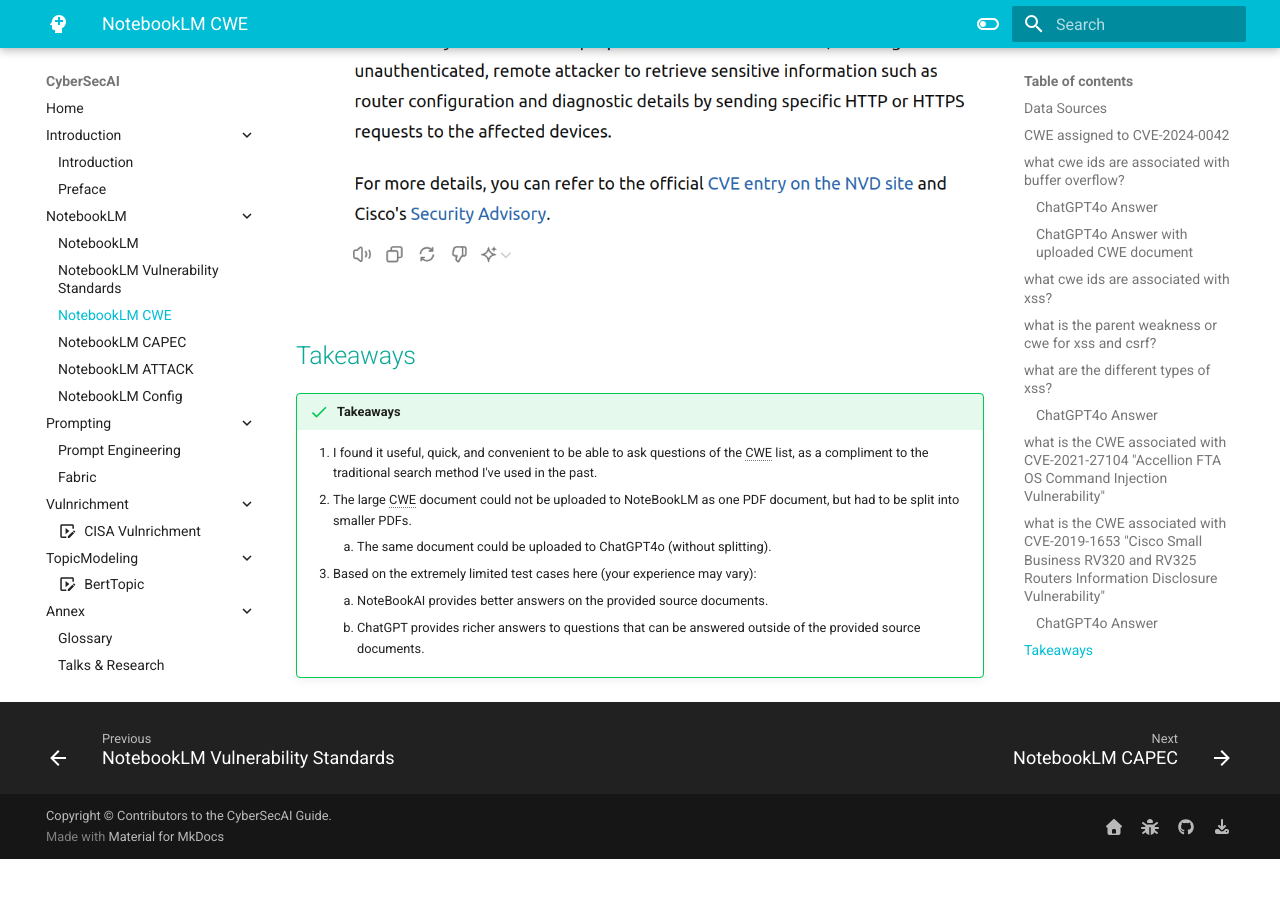
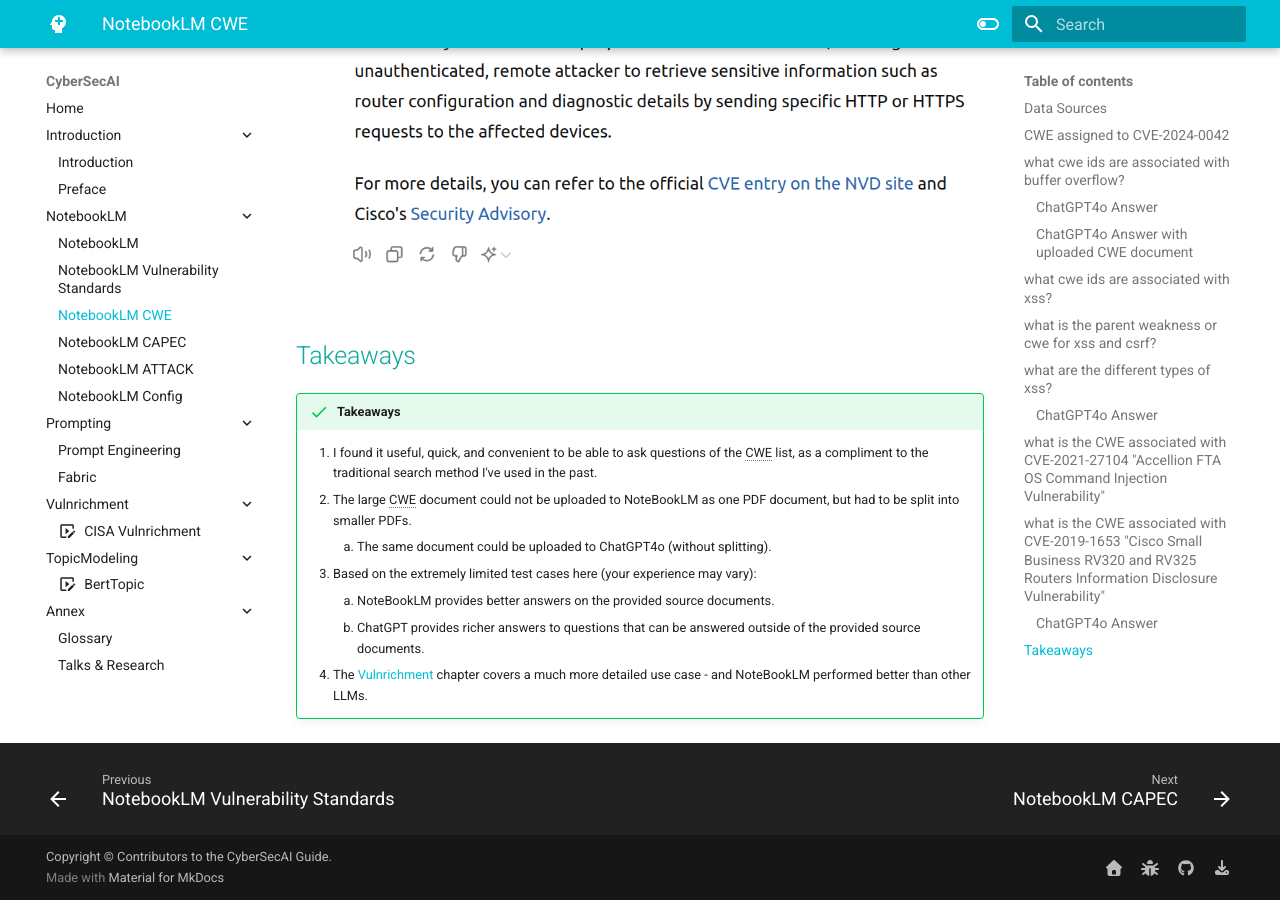
Before and after one commit to CyberSecAI/CyberSecAI.github.io, an MkDocs documentation site: the page built from docs/NotebookLM/NotebookLM_Cwe.md, in a window 1280 px wide and 900 px high, scrolled down 9787 px. Built offline with MkDocs 1.6.1 and Material for MkDocs 9.7.7, drawn with Linux system fonts in a browser that asks for light colours; comment, search, counter and statistics services are not loaded; before the commit the page ends 10646 px from its top, so only the background shows below that.

Commit message:
vulnrichment notebooklm overview

```diff
--- a/docs/NotebookLM/NotebookLM_Cwe.md
+++ b/docs/NotebookLM/NotebookLM_Cwe.md
@@ -123,5 +123,6 @@
     1. The large CWE document could not be uploaded to NoteBookLM as one PDF document, but had to be split into smaller PDFs.
         1. The same document could be uploaded to ChatGPT4o (without splitting).
     2. Based on the extremely limited test cases here (your experience may vary):
-        1. NoteBookAI provides better answers on the provided source documents.
+        1. NoteBookLM provides better answers on the provided source documents.
         2. ChatGPT provides richer answers to questions that can be answered outside of the provided source documents.
+    3. The [Vulnrichment](../Vulnrichment/Vulnrichment.md) chapter covers a much more detailed use case - and NoteBookLM performed better than other LLMs.
```
Also changed, not shown: docs/Vulnrichment/Vulnrichment.md (+1 -1 lines).
